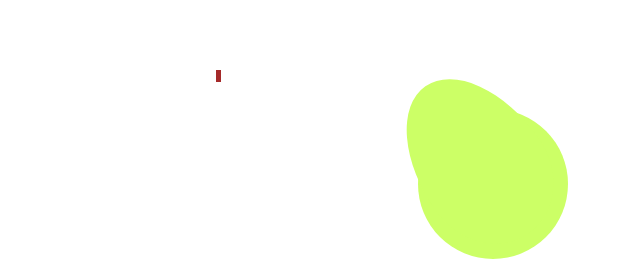
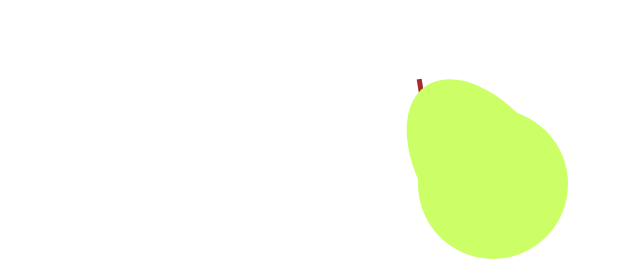
Before and after one commit to JangaDay/interactive2, a plain HTML site: page starter1.html in a window 1280 px wide. Shown: the part 233-494 px from the top of the page, 244-884 px from the left. Drawn offline with Linux system fonts and the light colour scheme.

Commit message:
Update starter.css

```diff
--- a/styles/starter.css
+++ b/styles/starter.css
@@ -23,11 +23,12 @@ body {
 
 #square {
 	width: 5px;
-	height: 12px;
+	height: 17px;
 	background: brown;
-	top: 203px;
-	left: 270px;
+	top: 212px;
+	left: 472px;
 	position: absolute;
+	transform: rotate(-9deg);
 
 	/* uncomment to add keyframe animation */
 	/* animation: spin 2s infinite; */
```
